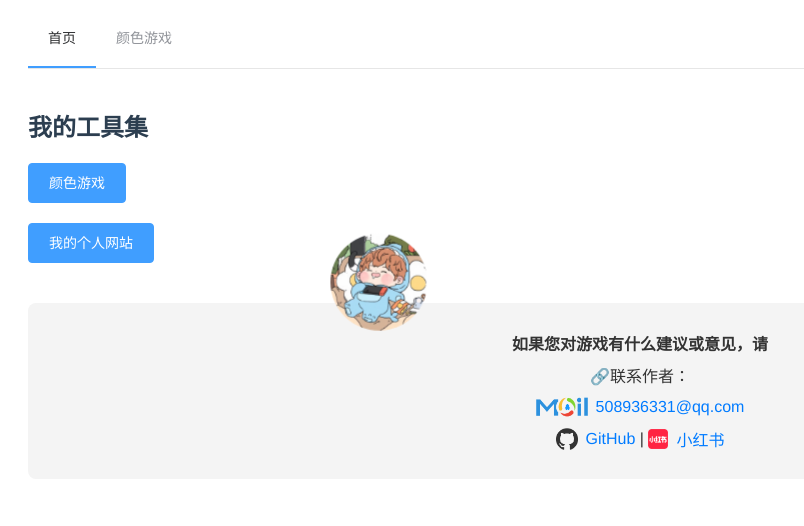
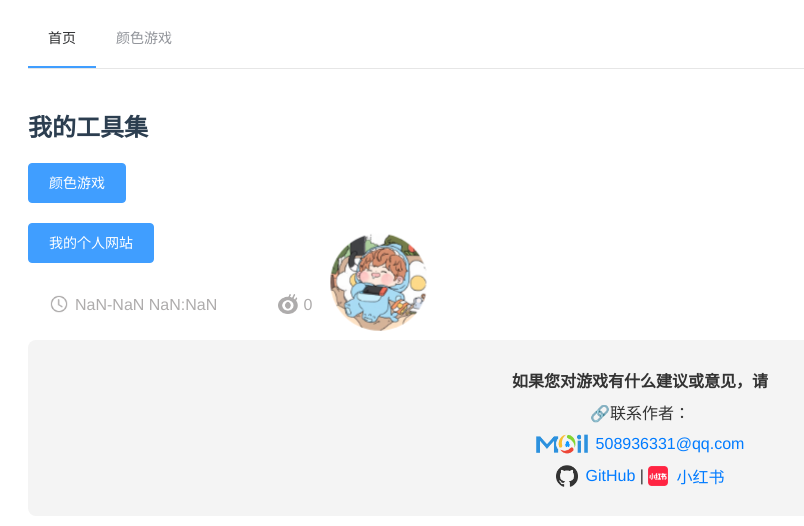
Before and after one commit to buptsdz/myweb-games-public, a Vue app: page / in a window 1280 px wide. Shown: the top 526 px of the page, without its empty margins (0-804 px from the left). Built offline with nearby package versions, Linux system fonts and the light colour scheme; no server answers.

Commit message:
主页添加浏览量统计

```diff
--- a/src/views/Homepage.vue
+++ b/src/views/Homepage.vue
@@ -11,6 +11,24 @@
         <a href="http://sue.sparkflare.cn" target="_blank" style="color: inherit; text-decoration: none;">我的个人网站</a>
       </el-button>
     </div>
+
+    <div style="display: flex; flex-direction: row; margin-bottom: 6px; margin-top: 30px;">
+      <!-- 获取更新时间 -->
+      <div class="tooltip1">
+        <img :src="require('@/assets/static/images/tubiao/time.png')" class="responsive-img" />
+        <p id="bottom-time" style="color: #aeacac; margin: 0; margin-top: 2px; font-size: 16px;">{{ formattedTime }}</p>
+        <span class="tooltiptext1">{{ tooltipTime }}</span>
+      </div>
+
+      <!-- 显示浏览量 -->
+      <div class="tooltip2">
+        <img :src="require('@/assets/static/images/tubiao/view_count.png')" class="responsive-img"
+          style="height: 20px;width: 20px;" />
+        <p id="view_count" style="color: #aeacac; margin: 0; margin-top: 3px; font-size: 16px;">{{ viewCount }}</p>
+        <span class="tooltiptext2">{{ tooltipViewCount }}</span>
+      </div>
+    </div>
+
     <!-- 底部联系方式 -->
     <div class="contact-info">
       <p>如果您对游戏有什么建议或意见，请</p>
@@ -39,14 +57,64 @@
 </template>
 
 <script>
+import axiosRequest from '@/utils/request';
 export default {
   name: 'Home-page',
   data() {
     return {
       BackgroundMovingImagePath: require('@/assets/static/images/profile/sleep.jpg'),
+      updateDate: "2024-11-39 15:04:17", // 自定义更新日期
+      formattedTime: "", // 存储格式化的更新时间
+      tooltipTime: "", // 存储显示在tooltip的更新时间
+      viewCount: 0, // 存储浏览量
+      tooltipViewCount: "", // 存储显示在tooltip的浏览量
     };
   },
-}
+  mounted() {
+    // 在页面加载时获取浏览量
+    const pageName = "tools-homepage"; // 根据实际页面设置
+    this.fetchViewCount(pageName);
+    this.formatUpdateTime();
+  },
+  methods: {
+    // 获取浏览量
+    async fetchViewCount(pageName) {
+      try {
+        const response = await axiosRequest({
+          method: 'get',
+          url: '/record_page_view/',
+          params: {
+            page_name: pageName,
+          },
+        });
+        const data = response.data;
+        if (data.status === 200) {
+          this.viewCount = data.data.view_count;
+          this.tooltipViewCount = `浏览量：${this.viewCount}`;
+        }
+        else {
+          this.tooltipViewCount = '获取浏览量失败';
+        }
+      }
+      catch (error) {
+        this.tooltipViewCount = '获取浏览量失败';
+        console.error('Error fetching view count:', error);
+      }
+    },
+    // 格式化更新时间
+    formatUpdateTime() {
+      const updateDateObj = new Date(this.updateDate);
+      const currentDate = new Date();
+
+      if (currentDate.toDateString() === updateDateObj.toDateString()) {
+        this.formattedTime = `今天 ${updateDateObj.getHours()}:${String(updateDateObj.getMinutes()).padStart(2, '0')}`;
+      } else {
+        this.formattedTime = `${String(updateDateObj.getMonth() + 1).padStart(2, '0')}-${String(updateDateObj.getDate()).padStart(2, '0')} ${String(updateDateObj.getHours()).padStart(2, '0')}:${String(updateDateObj.getMinutes()).padStart(2, '0')}`;
+      }
+      this.tooltipTime = `更新于 ${this.updateDate}`;
+    },
+  }
+};
 </script>
 
 <style scoped>
@@ -59,7 +127,7 @@ export default {
 }
 
 .contact-info {
-  margin-top: 40px;
+  margin-top: 15px;
   padding: 20px;
   background-color: #f4f4f4;
   border-radius: 8px;
@@ -106,6 +174,7 @@ export default {
 }
 
 .background-random-profile {
+  z-index: 10;
   position: absolute;
   border-radius: 50%;
   width: 97px;
@@ -116,6 +185,73 @@ export default {
   animation: horizontal 3.7s infinite -1.4s linear alternate,
     vertical 4.1s infinite -2.1s linear alternate;
   animation-composition: accumulate;
+}
+
+.tooltip1,
+.tooltip2 {
+  display: flex;
+  /* 使用 flexbox 来横向排列 */
+  align-items: center;
+  position: relative;
+  width: fit-content;
+  padding-bottom: 10px;
+}
+
+.tooltip1 .responsive-img,
+.tooltip2 .responsive-img {
+  height: 22px;
+  width: 22px;
+  margin-right: 5px;
+  /* 在图片和文字之间添加一些间距 */
+}
+
+.tooltip1 .tooltiptext1,
+.tooltip2 .tooltiptext2 {
+  visibility: hidden;
+  width: fit-content;
+  white-space: nowrap;
+  background-color: #474747;
+  color: #fff;
+  text-align: center;
+  border-radius: 6px;
+  padding: 3px 8px;
+  position: absolute;
+  bottom: 100%;
+  z-index: 1;
+
+  /* 淡入 - 1秒内从 0% 到 100% 显示: */
+  opacity: 0;
+  transition: opacity 0.5s;
+}
+
+.tooltip1:hover .tooltiptext1,
+.tooltip2:hover .tooltiptext2 {
+  visibility: visible;
+  opacity: 1;
+}
+
+@media (max-width: 500px) {
+
+  /* 手机端样式 */
+  .tooltip1 {
+    margin-left: 5px;
+  }
+
+  .tooltip2 {
+    margin-left: 25px;
+  }
+}
+
+@media (min-width: 501px) {
+
+  /* 电脑端样式 */
+  .tooltip1 {
+    margin-left: 20px;
+  }
+
+  .tooltip2 {
+    margin-left: 5%;
+  }
 }
 
 @keyframes horizontal {
```
Also changed, not shown: src/assets/static/images/tubiao/time.png (added), src/assets/static/images/tubiao/view_count.png (added).
